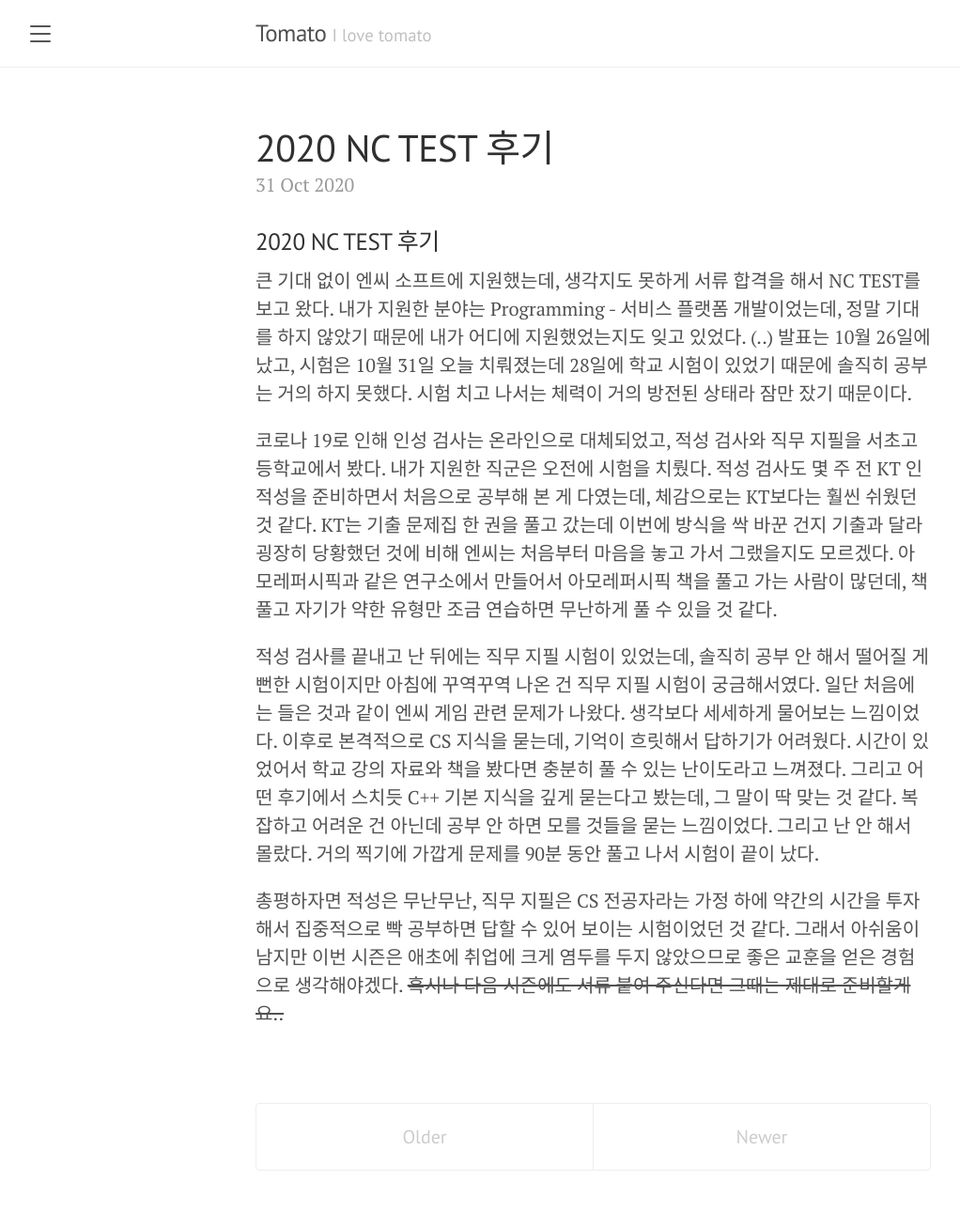
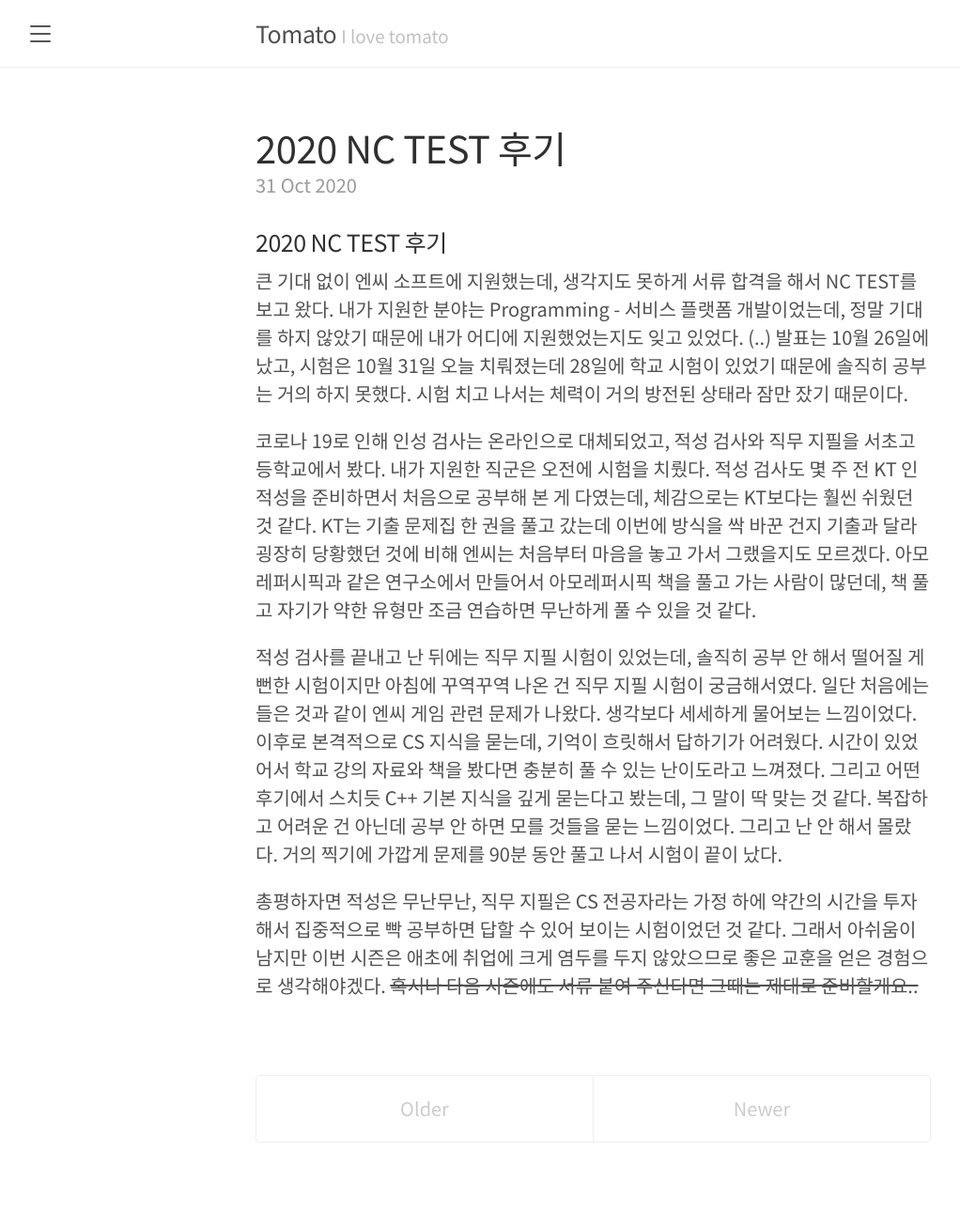
Before and after one commit to ssseungzz/ssseungzz.github.io, a Jekyll site: the page built from index.html, in a window 1280 px wide. Shown: the whole page at 94% size, without its empty margins (8-1030 px from the left). Built offline with Jekyll 4.4.1, drawn with Linux system fonts in a browser that asks for light colours; the list of posts is cut into pages by our own code; after the commit the page ends 1276 px from its top, so only the background shows below that.

Commit message:
폰트 설정

```diff
--- a/public/css/lanyon.css
+++ b/public/css/lanyon.css
@@ -41,11 +41,11 @@ body {
 }
 
 html {
-  font-family: "PT Serif", Georgia, "Times New Roman", "Noto Sans KR",serif;
+  font-family: "Noto Sans KR", "PT Serif", Georgia, "Times New Roman", serif;
 }
 
 h1, h2, h3, h4, h5, h6 {
-  font-family: "PT Sans", Helvetica, Arial, sans-serif;
+  font-family: "Noto Sans KR", "PT Sans", Helvetica, Arial, sans-serif;
   font-weight: 400;
   color: #313131;
   letter-spacing: -.025rem;
@@ -148,7 +148,7 @@ h1, h2, h3, h4, h5, h6 {
   width: 14rem;
   visibility: hidden;
   overflow-y: auto;
-  font-family: "PT Sans", Helvetica, Arial, sans-serif;
+  font-family: "Noto Sans KR","PT Sans", Helvetica, Arial, sans-serif;
   font-size: .875rem; /* 15px */
   color: rgba(255,255,255,.6);
   background-color: #202020;
@@ -363,7 +363,7 @@ a.sidebar-nav-item:focus {
   overflow: hidden; /* clearfix */
   margin-left: -1rem;
   margin-right: -1rem;
-  font-family: "PT Sans", Helvetica, Arial, sans-serif;
+  font-family: "Noto Sans KR", "PT Sans", Helvetica, Arial, sans-serif;
   color: #ccc;
   text-align: center;
 }
```
